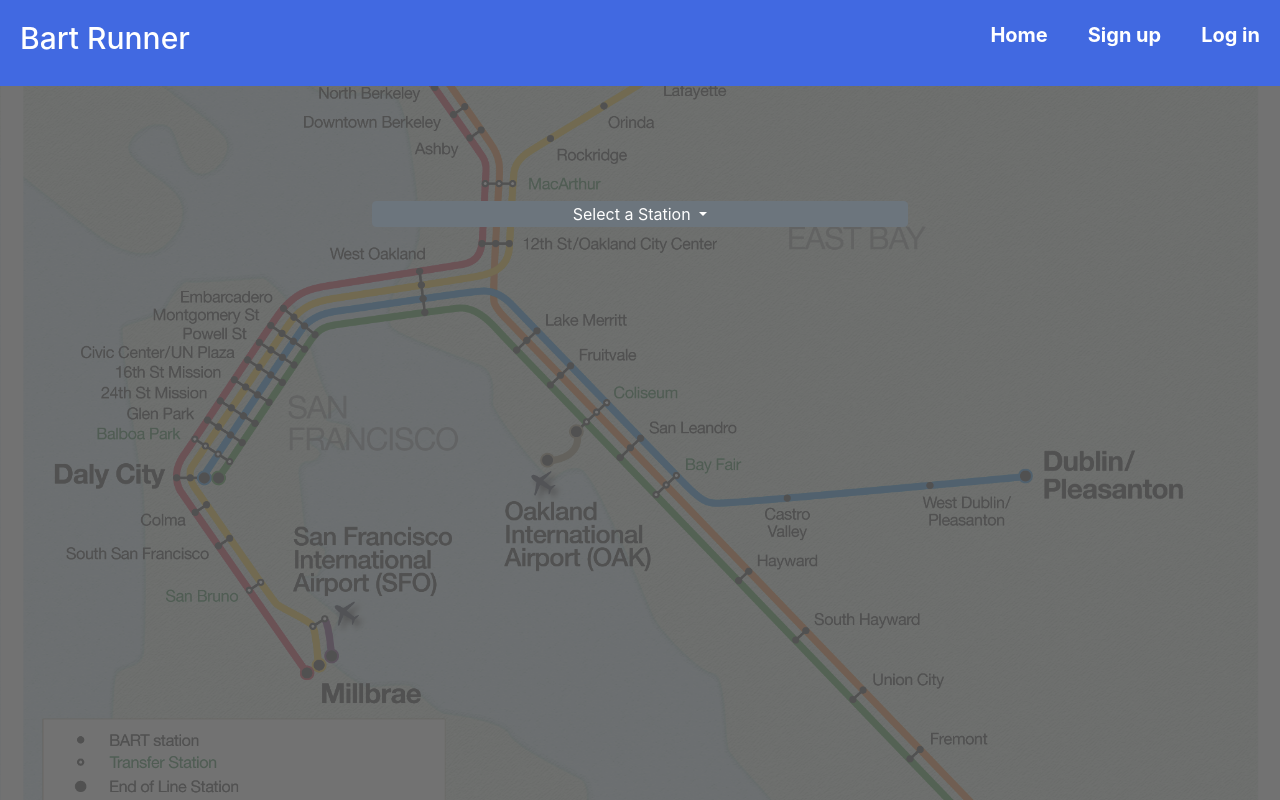
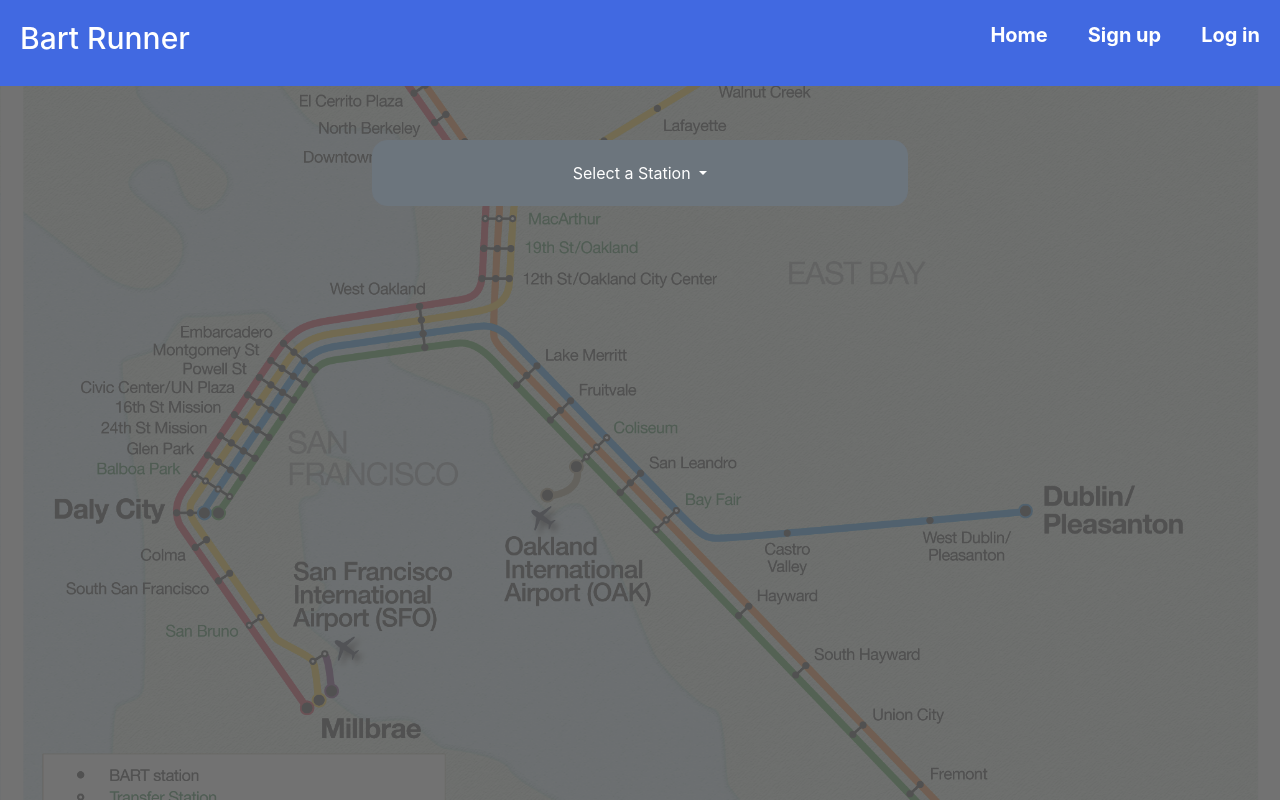
Before and after one commit to cdsterling/BartProj, a Django app: template apps/core/templates/pages/home_logged_out.html in a window 1280 px wide. Run offline with Django 3.2, Linux system fonts and the light colour scheme; the template is opened without the code that fills it, so the values that code supplies are empty; some libraries are stand-ins or nearby versions.

Commit message:
Updated CSS

```diff
--- a/apps/accounts/templates/accounts/signup.html
+++ b/apps/accounts/templates/accounts/signup.html
@@ -10,7 +10,7 @@
     <div class="form-wrap">
     <h1>Sign Up</h1>
     <p>It's free and only takes a minute</p>
-    <div class="form-wrap">
+    <div class="form-wrap-2">
       <form action="." method="POST">
         {% csrf_token %}
         {{ form.as_p }}
--- a/apps/core/static/css/style.css
+++ b/apps/core/static/css/style.css
@@ -1,4 +1,5 @@
 /* Navbar */
+
 #navbar {
     background: royalblue;
     color: #fff;
@@ -7,6 +8,7 @@
     top: 0;
     right: 0;
     left: 0;
+    position: fixed;
 
   }
 
@@ -51,24 +53,27 @@
 body, html{
     height: 100%;
 }
-body {
+body, html{
   background-image: url("../images/bart.png");
   height: 100%;
   background-position: center;
-  background-repeat: no-repeat;
+  background-repeat: repeat;
   background-size: cover;
-  padding-top: 200px;
+  padding-top: 70px;
 }
+
 
 .dropdown {
     text-align: center;
 
 }
 .dropdown button {
-    padding: 0px 200px !important;
+    padding: 20px 200px !important;
+    border-radius: 15px;
 }
 .dropdown-menu a{
     padding: 0px 160px !important;
+    border-radius: 15px;
 }
 
 #droplist-container {
@@ -83,6 +88,12 @@
     margin-top: 10px;
     margin-left: 200px;
     margin-right: 200px;
+    min-width: 600x;
+    max-width: 1000px;
+}
+
+#droplist ul{
+    padding-bottom: 100px;
 }
 
 
@@ -115,19 +126,26 @@
       color: white;
       line-height: 1.8;
       margin: 0px auto;
-      max-width: 400px;
-      padding: 20px;
+      max-width: 550px;
+      min-width: 500px;
+      padding-bottom: 200px;
+  }
 
-  }
   .form-wrap{
       background: white;
       padding: 15px 25px;
       color: #333;
+      border-radius: 15px 50px;
+
   }
   .form-wrap h1,
   .form-wrap p{
       text-align: center;
   }
+  .form-wrap-2 p{
+      text-align: left;
+  }
+
   .form-wrap .form-group label {
       display: block;
       color: #666;
```
